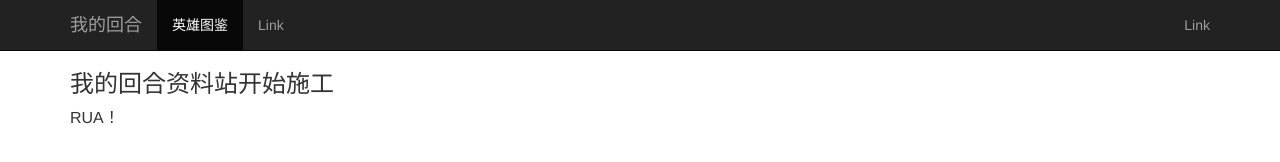
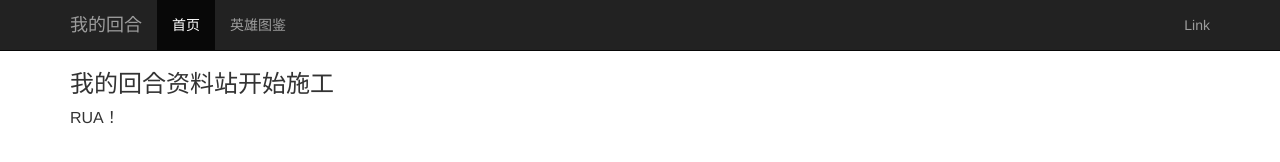
Before and after one commit to Logonther/web-MyTurn, a plain HTML site: page index.html in a window 1280 px wide. Drawn offline with Linux system fonts and the light colour scheme.

Commit message:
First commit

```diff
--- a/index.html
+++ b/index.html
@@ -25,8 +25,8 @@
         <!-- Collect the nav links, forms, and other content for toggling -->
         <div class="collapse navbar-collapse" id="bs-example-navbar-collapse-1">
             <ul class="nav navbar-nav">
-                <li class="active"><a href="#">英雄图鉴</a></li>
-                <li><a href="#">Link</a></li>
+                <li class="active"><a href="#">首页</a></li>
+                <li><a href="#">英雄图鉴</a></li>
             </ul>
             <ul class="nav navbar-nav navbar-right">
                 <li><a href="#">Link</a></li>
```
